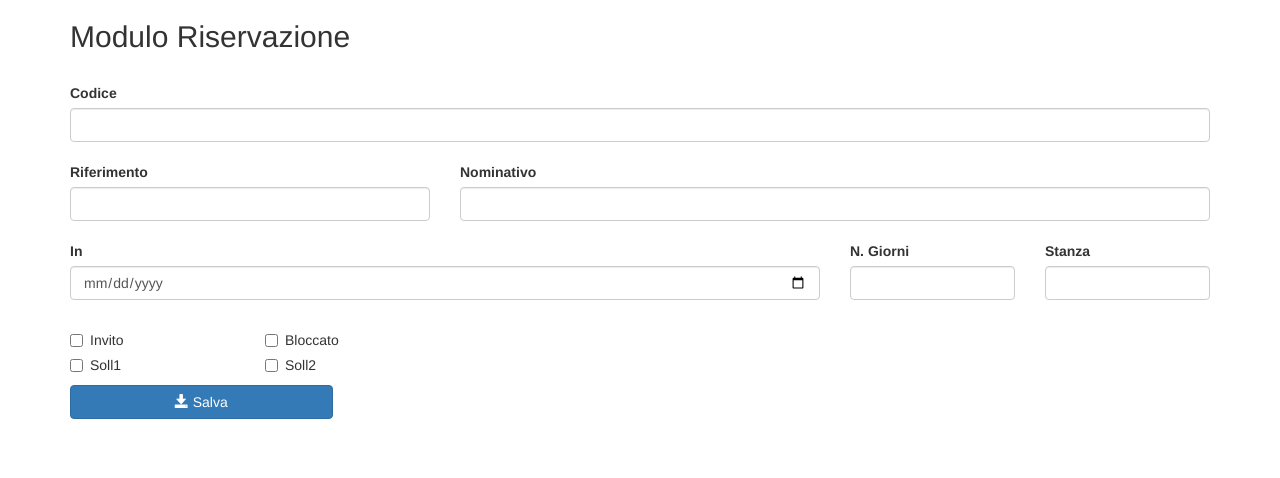
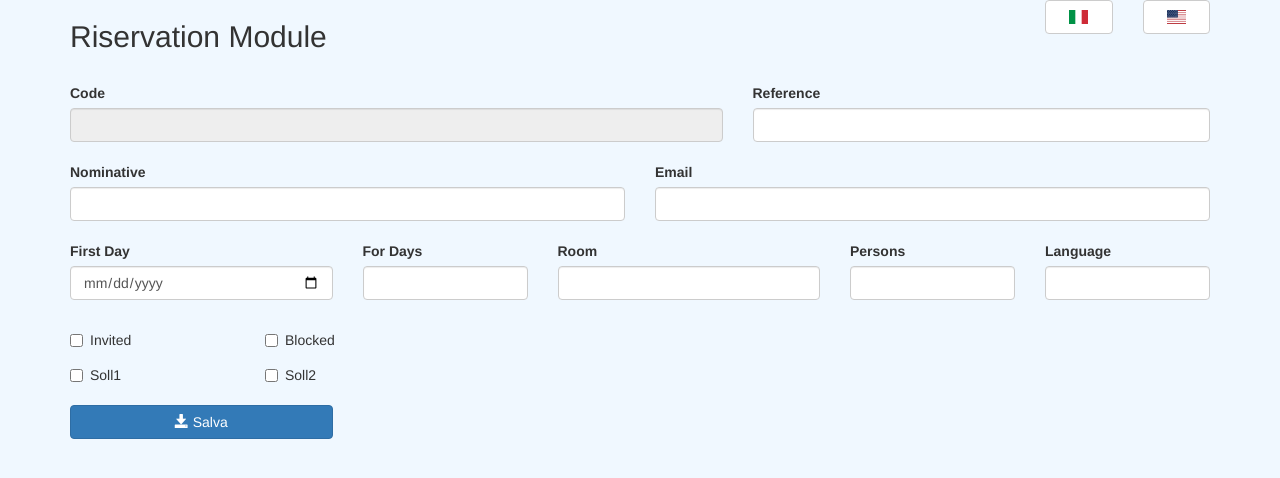
Before and after one commit to sebejbaldin/forms, a website: page riservazione/MRiservazione.html in a window 1280 px wide. Drawn offline with nearby package versions, Linux system fonts and the light colour scheme.

Commit message:
A few modification on the code

```diff
--- a/FormCheck-In/check-in.js
+++ b/FormCheck-In/check-in.js
@@ -70,6 +70,8 @@ $(function () {
     $('#buttonSubmit').on("click", (event) => {
         if (!validateForm(inList)) {
             event.preventDefault();
+        } else {
+
         }
     });
 
--- a/riservazione/MRiservazione.html
+++ b/riservazione/MRiservazione.html
@@ -7,72 +7,105 @@
     <title>Page Title</title>
     <meta name="viewport" content="width=device-width, initial-scale=1">
     <link rel="stylesheet" type="text/css" media="screen" href="../node_modules/bootstrap/dist/css/bootstrap.min.css" />
+    <link rel="stylesheet" type="text/css" media="screen" href="../node_modules/flag-icon-css/css/flag-icon.min.css" />
+    <link rel="stylesheet" type="text/css" media="screen" href="../customStyle.css" />
+    <script src="../node_modules/jquery/dist/jquery.js"></script>
+    <!-- <script src="../node_modules/bootstrap/dist/js/bootstrap.min.js"></script> -->
+    <script src="../util.js"></script>
+    <script src="language.js"></script>
+    <script src="change.js"></script>
 </head>
 
-<body>
+<body style="background-color: aliceblue">
     <div class="container">
         <div class="row">
-            <div class="col-sm-12">
-                <h2>Modulo Riservazione</h2>
+            <div class="col-sm-6">
+                <h2 id="formTitle">Modulo Riservazione</h2>
+            </div>
+            <div class="col-sm-1 col-sm-offset-4">
+                <button type="button" id="itLang" class="btn btn-default btn-block">
+                    <span class="flag-icon flag-icon-it"></span>
+                </button>
+            </div>
+            <div class="col-sm-1">
+                <button type="button" id="en_USLang" class="btn btn-default btn-block">
+                    <span class="flag-icon flag-icon-us"></span>
+                </button>
             </div>
         </div>
         <br>
-        <form>
+        <form name="myForm">
             <div class="row">
-                <div class="col-sm-12">
-                    <label for="code">Codice</label>
-                    <input type="text" class="form-control" id="code" aria-describedby="basic-addon3">
+                <div class="col-sm-7">
+                    <label for="code" id="codeL">Codice</label>
+                    <input type="text" class="form-control" id="code" aria-describedby="basic-addon3" readonly>
+                </div>
+                <div class="col-sm-5">
+                    <label for="riferimento" id="riferimentoL">Riferimento</label>
+                    <input type="text" class="form-control" id="riferimento" aria-describedby="basic-addon3">
                 </div>
             </div>
             <br>
             <div class="row">
-                <div class="col-sm-4">
-                    <label for="riferimento">Riferimento</label>
-                    <input type="text" class="form-control" id="riferimento" aria-describedby="basic-addon3">
+                <div class="col-sm-6">
+                    <label for="nominativo" id="nominativoL">Nominativo</label>
+                    <input type="text" class="form-control" id="nominativo" aria-describedby="basic-addon3">
                 </div>
-                <div class="col-sm-8">
-                    <label for="nominativo">Nominativo</label>
-                    <input type="text" class="form-control" id="nominativo" aria-describedby="basic-addon3">
+                <div class="col-sm-6">
+                    <label for="email" id="emailL">Email</label>
+                    <input type="email" class="form-control" id="email">
                 </div>
             </div>
             <br>
             <div class="row">
-                <div class="col-sm-8">
-                    <label for="firstDay">In</label>
+                <div class="col-sm-3">
+                    <label for="firstDay" id="firstDayL">In</label>
                     <input type="date" class="form-control" id="firstDay" aria-describedby="basic-addon3">
                 </div>
                 <div class="col-sm-2">
-                    <label for="nDay">N. Giorni</label>
+                    <label for="nDay" id="nDayL">N. Giorni</label>
                     <input type="number" class="form-control" id="nDay" aria-describedby="basic-addon3">
                 </div>
+                <div class="col-sm-3">
+                    <label for="room" id="roomL">Stanza</label>
+                    <input type="text" class="form-control" id="room" aria-describedby="basic-addon3">
+                </div>
                 <div class="col-sm-2">
-                    <label for="room">Stanza</label>
-                    <input type="text" class="form-control" id="room" aria-describedby="basic-addon3">
+                    <label for="room" id="personNumL">N. Persone</label>
+                    <input type="number" class="form-control" id="PersonNum" aria-describedby="basic-addon3">
+                </div>
+                <div class="col-sm-2">
+                    <label for="room" id="langL">Lingua</label>
+                    <input type="text" class="form-control" id="lang" aria-describedby="basic-addon3">
                 </div>
             </div>
             <br>
             <div class="row">
                 <div class="col-sm-2">
                     <div class="checkbox">
-                        <label>
-                            <input type="checkbox" value="invited"> Invito
+                        <label id="invitedL">
+                            <input type="checkbox" value="invited">
+                            <p class="lab">Invito</p>
                         </label>
                     </div>
                     <div class="checkbox">
-                        <label>
-                            <input type="checkbox" value="Soll1"> Soll1
+                        <label id="Soll1L">
+                            <input type="checkbox" value="Soll1">
+                            <p class="lab">Soll1</p>
                         </label>
                     </div>
                 </div>
                 <div class="col-sm-2">
                     <div class="checkbox">
-                        <label>
-                            <input type="checkbox" value="locked"> Bloccato
+                        <label id="lockedL">
+                            <input type="checkbox" value="locked">
+                            <p class="lab">Bloccato</p>
                         </label>
                     </div>
                     <div class="checkbox">
-                        <label>
-                            <input type="checkbox" value="Soll2"> Soll2
+                        <label id="Soll2L">
+                            <input type="checkbox" value="Soll2">
+                            <p class="lab">Soll2</p>
                         </label>
                     </div>
                 </div>
--- /dev/null
+++ b/riservazione/change.js
@@ -0,0 +1,73 @@
+$(function () {
+    var inList = $(':input').not('button');
+    var invitedL = $('#invitedL');
+    var lockedL = $('#lockedL');
+    var soll1L = $('#Soll1L');
+    var soll2L = $('#Soll2L');
+    var lang;
+
+    //alert(navigator.language);
+    if (navigator.language === "it")
+        lang = resLang.italian;
+    else if (navigator.language === "en-US") {
+        lang = resLang.english;
+        //alert('Lingua inglese caricata');
+    } else
+        lang = resLang.english;
+    loadLanguage();
+
+
+    function loadLanguage() {
+        if (lang.language === "it") {
+            document.title = "Modulo Riservazione";
+            $('#formTitle').text('Modulo Riservazione');
+        } else if (lang.language === "en-US") {
+            document.title = "Riservation Module";
+            $('#formTitle').text('Riservation Module');
+        }
+        $('#codeL').text(lang.code);
+        $('#riferimentoL').text(lang.reference);
+        $('#nominativoL').text(lang.nominative);
+        $('#emailL').text(lang.email);
+        $('#firstDayL').text(lang.startDate);
+        $('#nDayL').text(lang.dayNum);
+        $('#roomL').text(lang.room);
+        $('#personNumL').text(lang.personNum);
+        $('#langL').text(lang.lang);
+        $('*').remove('.lab');
+        invitedL.append('<p class="lab">' + lang.invite + '</p>');
+        soll1L.append('<p class="lab">' + lang.sollOne + '</p>');
+        soll2L.append('<p class="lab">' + lang.sollTwo + '</p>');
+        lockedL.append('<p class="lab">' + lang.locked + '</p>');
+    }
+
+    $('#buttonSubmit').on("click", (event) => {
+        if (!validateForm(inList)) {
+            event.preventDefault();
+        } else {
+
+        }
+    });
+
+    $('#randB').click((event) => {
+        let objList = []
+        inList.each((i, obj) => {
+            objList.push($(obj).val());
+        })
+        alert(JSON.stringify(objList));
+    });
+
+    $('#en_USLang').click((event) => {
+        if (lang.language !== "en-US") {
+            lang = resLang.english;
+            loadLanguage();
+        }
+    });
+
+    $('#itLang').click((event) => {
+        if (lang.language !== "it") {
+            lang = resLang.italian;
+            loadLanguage();
+        }
+    });
+})
--- /dev/null
+++ b/riservazione/language.js
@@ -0,0 +1,34 @@
+var resLang = {
+    italian: {
+        language: "it",
+        code: "Codice",
+        reference: "Riferimento",
+        nominative: "Nominativo",
+        email: "Email",
+        startDate: "In",
+        dayNum: "N. Giorni",
+        room: "Camera",
+        locked: "Bloccato",
+        sollOne: "Soll1",
+        sollTwo: "Soll2",
+        invite: "Invito",
+        personNum: "N. Persone",
+        lang: "Lingua"
+    },
+    english: {
+        language: "en-US",
+        code: "Code",
+        reference: "Reference",
+        nominative: "Nominative",
+        email: "Email",
+        startDate: "First Day",
+        dayNum: "For Days",
+        room: "Room",
+        locked: "Blocked",
+        sollOne: "Soll1",
+        sollTwo: "Soll2",
+        invite: "Invited",
+        personNum: "Persons",
+        lang: "Language"
+    }
+}
--- a/util.js
+++ b/util.js
@@ -1,3 +1,31 @@
+function submitForm(list) {
+    var formData = [];
+    list.each((i, obj) => {
+        formData.push({
+            id: $(obj).attr('id'),
+            value: $(obj).val()
+        });
+    });
+    alert(JSON.stringify(formData));
+    $.ajax({
+        method: "POST",
+        url: "http://localhost:8080/istes/form",
+        contentType: "application/json; charset=utf-8",
+        dataType: "json",
+        data: {
+            data: formData
+        },
+        crossDomain: true,
+        success: function (data, status, xhr) {
+            alert('data: ' + JSON.stringify(data) + '\nstatus: ' + JSON.stringify(status) + '\nxhr: ' + JSON.stringify(xhr));
+        },
+        error: function (jqXHR, textStatus, errorThrown) {
+            alert('jqXHR: ' + JSON.stringify(jqXHR) + '\ntextStatus: ' + textStatus + '\nerrorThrown: ' + errorThrown );
+        }
+
+    });
+}
+
 function autocompleteWithAJAX(inputRef, urlReq, charMin) {
     var inputLenght;
     var currentFocus = -1;
```
Also changed, not shown: FormCheck-In/MDNominativo.html (+12 -12 lines), FormCheck-InSon/MDNSon.html (+28 -1 lines), FormCheck-InSon/check-in-son.js (+6 -3 lines).
